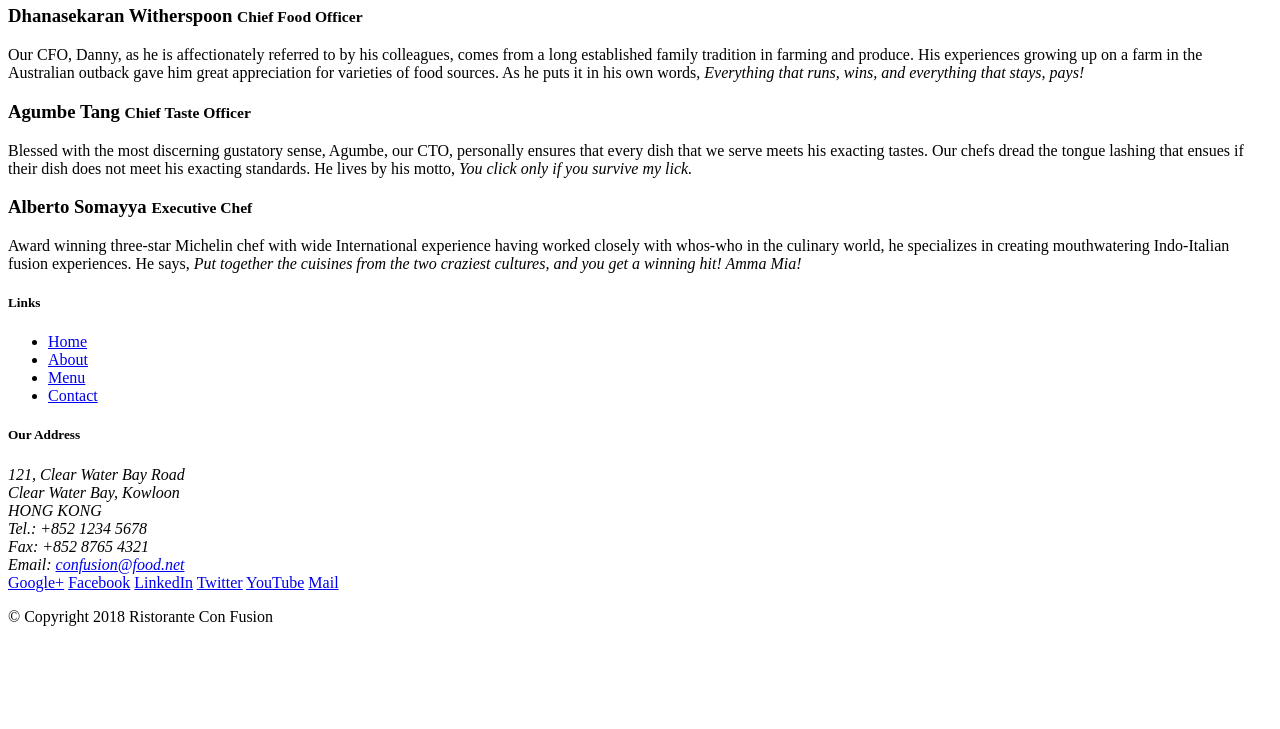
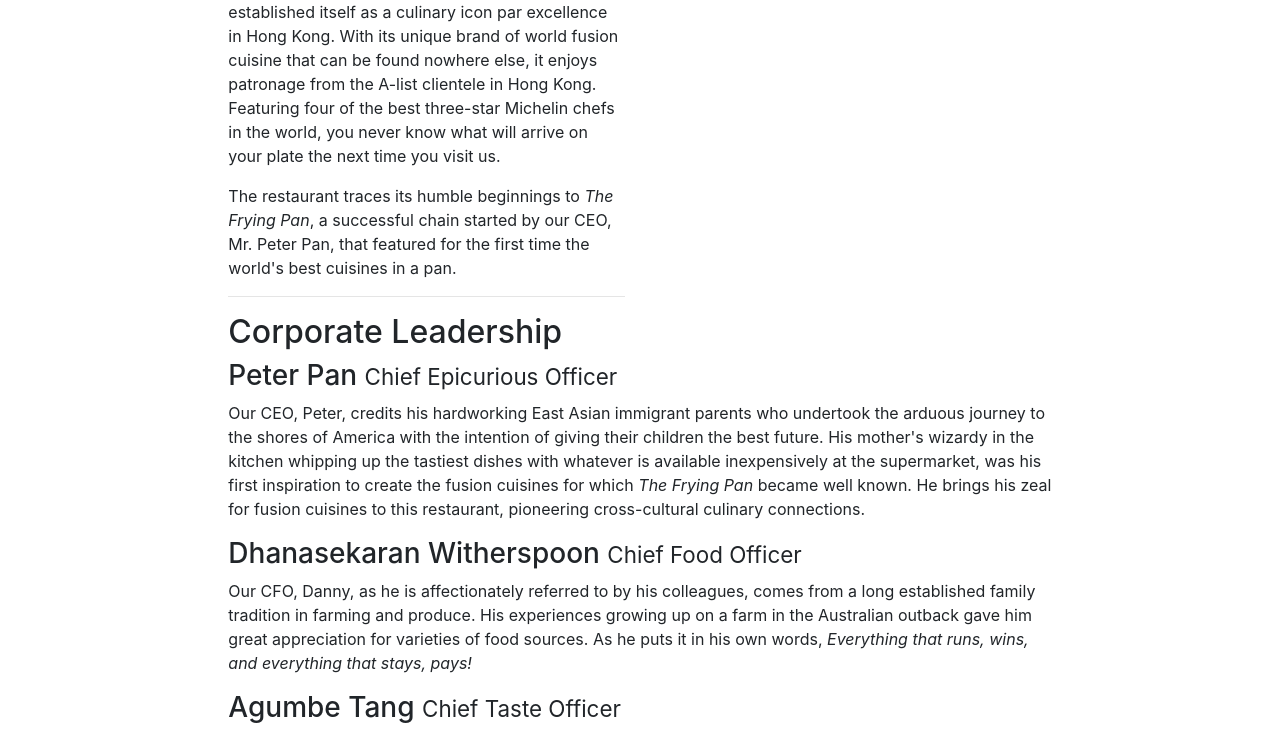
Before and after one commit to ShirinDanP/Confusion-bootstrap, a website: page aboutus.html in a window 1280 px wide. Shown: the part 471-1200 px from the top of the page. Before the commit the page ends 1113 px from the top, so only its background shows below. Drawn offline with nearby package versions, Linux system fonts and the light colour scheme.

Commit message:
Update aboutus.html

```diff
--- a/aboutus.html
+++ b/aboutus.html
@@ -2,6 +2,19 @@
 <html lang="en">
   <head>
     <title>Ristorante Con Fusion: About Us</title>
+    <meta charset="utf-8" />
+    <meta
+      name="viewport"
+      content="width=device-width, initial-scale=1, shrink-to-fit=no"
+    />
+    <meta http-equiv="x-ua-compatible" content="ie=edge" />
+
+    <link
+      rel="stylesheet"
+      href="node_modules/bootstrap/dist/css/bootstrap.min.css"
+    />
+    <link href="css/styles.css" rel="stylesheet" />
+    <title>Ristorante Con Fusion</title>
   </head>
 
   <body>
@@ -21,8 +34,8 @@
       </div>
     </header>
 
-    <div>
-      <div>
+    <div class="row col-12 col-lg-8 col-md-8 row-content">
+      <div class="col-12">
         <div>
           <h3>About Us</h3>
           <hr />
@@ -30,7 +43,7 @@
       </div>
 
       <div>
-        <div>
+        <div class="col-md-6 col-lg-6 col-sm-6 col-xl-6 ">
           <h2>Our History</h2>
           <p>
             Started in 2010, Ristorante con Fusion quickly established itself as
@@ -46,15 +59,16 @@
             Peter Pan, that featured for the first time the world's best
             cuisines in a pan.
           </p>
+          <hr />
         </div>
         <div></div>
       </div>
 
       <div>
-        <div>
+        <div class="col-12 ">
           <h2>Corporate Leadership</h2>
           <h3>Peter Pan <small>Chief Epicurious Officer</small></h3>
-          <p>
+          <p class="d-none  d-lg-block d-md-block d-xl-block d-sm-none">
             Our CEO, Peter, credits his hardworking East Asian immigrant parents
             who undertook the arduous journey to the shores of America with the
             intention of giving their children the best future. His mother's
@@ -66,7 +80,7 @@
             culinary connections.
           </p>
           <h3>Dhanasekaran Witherspoon <small>Chief Food Officer</small></h3>
-          <p>
+          <p class="d-none  d-lg-block d-md-block d-xl-block d-sm-none">
             Our CFO, Danny, as he is affectionately referred to by his
             colleagues, comes from a long established family tradition in
             farming and produce. His experiences growing up on a farm in the
@@ -77,7 +91,7 @@
             >
           </p>
           <h3>Agumbe Tang <small>Chief Taste Officer</small></h3>
-          <p>
+          <p class="d-none  d-lg-block d-md-block d-xl-block d-sm-none">
             Blessed with the most discerning gustatory sense, Agumbe, our CTO,
             personally ensures that every dish that we serve meets his exacting
             tastes. Our chefs dread the tongue lashing that ensues if their dish
@@ -85,7 +99,7 @@
             <em>You click only if you survive my lick.</em>
           </p>
           <h3>Alberto Somayya <small>Executive Chef</small></h3>
-          <p>
+          <p class="d-none  d-lg-block d-md-block d-xl-block d-sm-none">
             Award winning three-star Michelin chef with wide International
             experience having worked closely with whos-who in the culinary
             world, he specializes in creating mouthwatering Indo-Italian fusion
@@ -140,5 +154,9 @@
         </div>
       </div>
     </footer>
+    <!-- jQuery first, then Popper.js, then Bootstrap JS. -->
+    <script src="node_modules/jquery/dist/jquery.slim.min.js"></script>
+    <script src="node_modules/popper.js/dist/umd/popper.min.js"></script>
+    <script src="node_modules/bootstrap/dist/js/bootstrap.min.js"></script>
   </body>
 </html>
```
